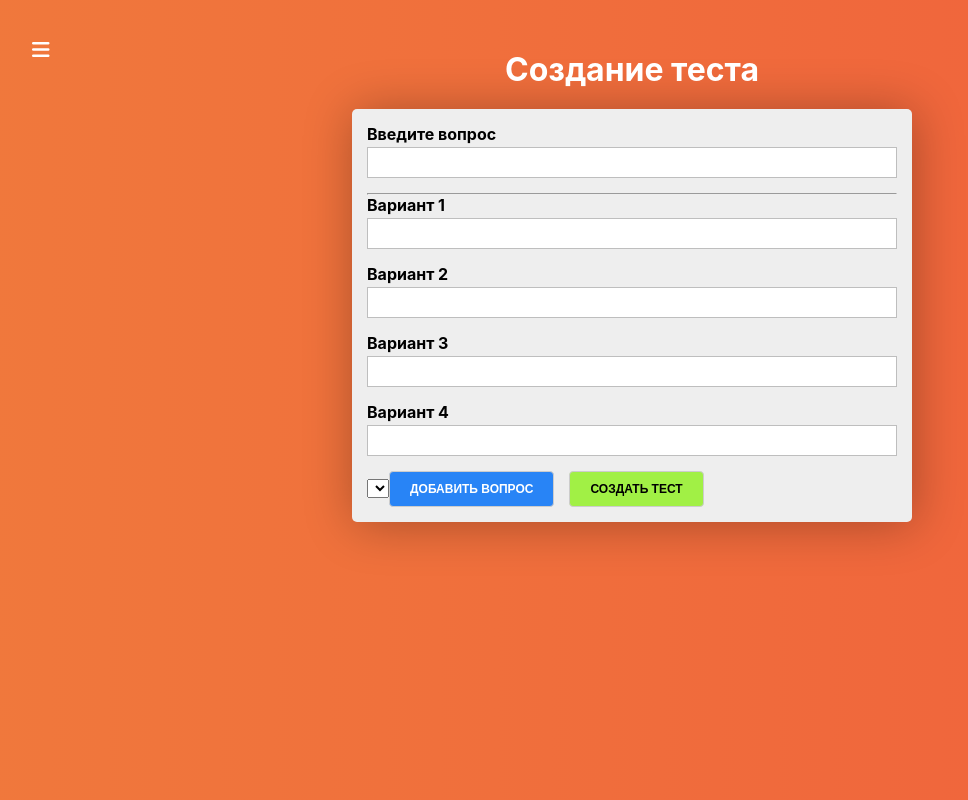
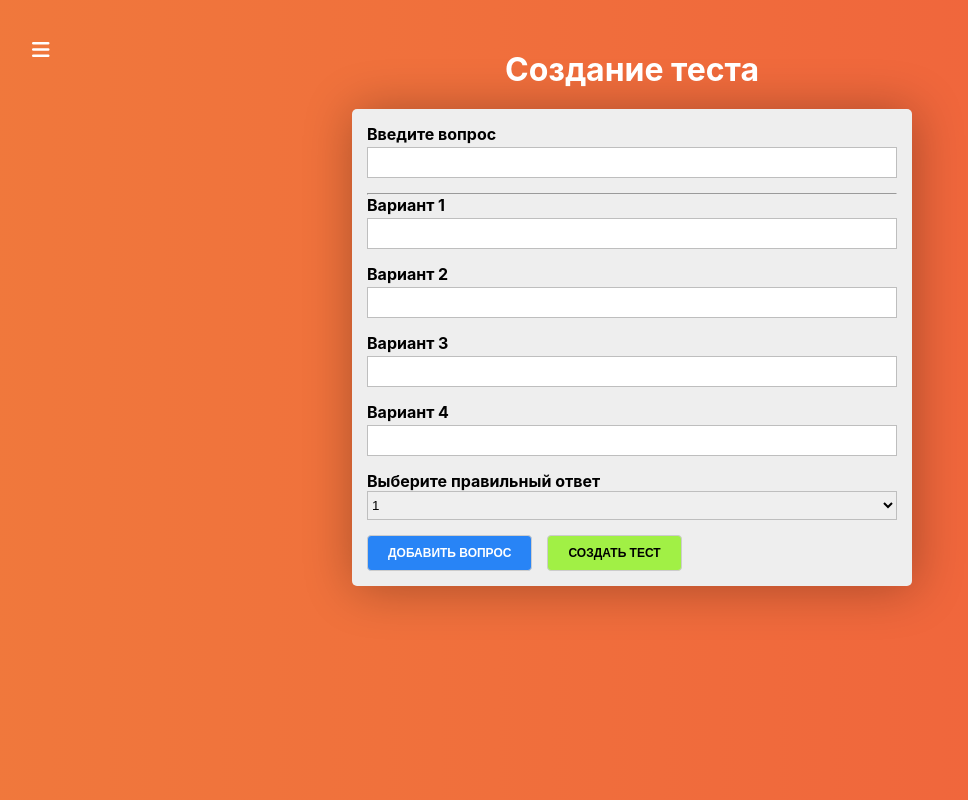
Before and after one commit to sadigzade/react-quiz, a React (Create React App) app: page /quiz-creator in a window 1280 px wide. Shown: the whole page, without its empty margins (8-976 px from the left). Built offline with nearby package versions, Linux system fonts and the light colour scheme.

Commit message:
Creating a Select Component

```diff
--- /dev/null
+++ b/src/components/UI/Select/Select.jsx
@@ -0,0 +1,24 @@
+import React from 'react';
+
+import classes from './Select.module.scss';
+
+const Select = (props) => {
+  const htmlFor = `${props.label}--${props.label}`;
+
+  return (
+    <div className={classes.Select}>
+      <div>
+        <label htmlFor={htmlFor}>{props.label}</label>
+        <select id={htmlFor} value={props.value} onChange={props.onChange}>
+          {props.options.map((option, index) => (
+            <option key={option.value + index} value={option.value}>
+              {option.text}
+            </option>
+          ))}
+        </select>
+      </div>
+    </div>
+  );
+};
+
+export default Select;
--- /dev/null
+++ b/src/components/UI/Select/Select.module.scss
@@ -0,0 +1,20 @@
+.Select {
+  margin-bottom: 15px;
+
+  label {
+    margin: 0 0 0 3px 0;
+    padding: 0;
+    font-weight: bold;
+    display: block;
+  }
+
+  select {
+    display: block;
+    border: 1px solid #bebebe;
+    margin: 0 0 5px;
+    height: 29px;
+    width: 100%;
+    outline: none;
+    transition: all 300ms ease-in-out;
+  }
+}
--- a/src/containers/QuizCreator/QuizCreator.jsx
+++ b/src/containers/QuizCreator/QuizCreator.jsx
@@ -3,6 +3,7 @@
 import Button from '../../components/UI/Button/Button';
 import Input from '../../components/UI/Input/Input';
 import Auxiliary from '../../hoc/Auxiliary/Auxiliary';
+import Select from '../../components/UI/Select/Select';
 
 import { createControl } from '../../form/formFramework';
 
@@ -42,6 +43,7 @@
 class QuizCreator extends Component {
   state = {
     quiz: [],
+    rightAnswerId: 1,
     formControls: createFormControls(),
   };
 
@@ -77,7 +79,27 @@
     });
   };
 
+  handelSelectChange = (event) => {
+    this.setState({
+      rightAnswerId: +event.target.value,
+    });
+  };
+
   render() {
+    const select = (
+      <Select
+        label="Выберите правильный ответ"
+        value={this.state.rightAnswerId}
+        onChange={this.handelSelectChange}
+        options={[
+          { text: '1', value: 1 },
+          { text: '2', value: 2 },
+          { text: '3', value: 3 },
+          { text: '4', value: 4 },
+        ]}
+      />
+    );
+
     return (
       <div className={classes.QuizCreator}>
         <div>
@@ -85,7 +107,8 @@
           <form onSubmit={this.onSubmitHandler}>
             {this.renderControls()}
 
-            <select></select>
+            {select}
+
             <Button type="primary" onClick={this.handleAddQuestion}>
               Добавить вопрос
             </Button>
```
